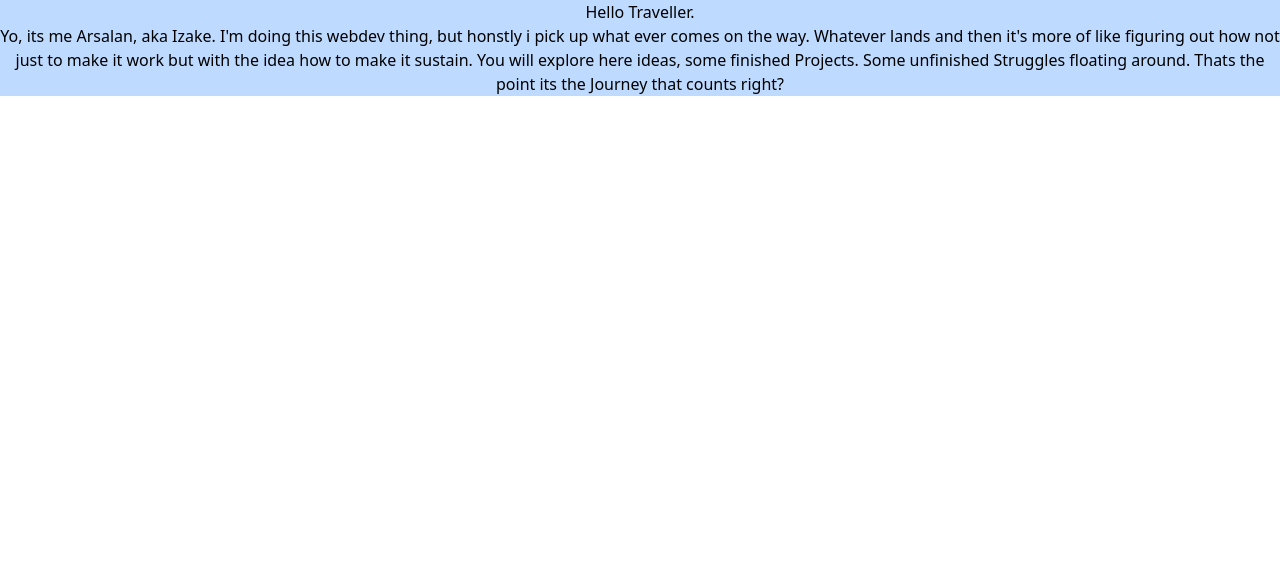
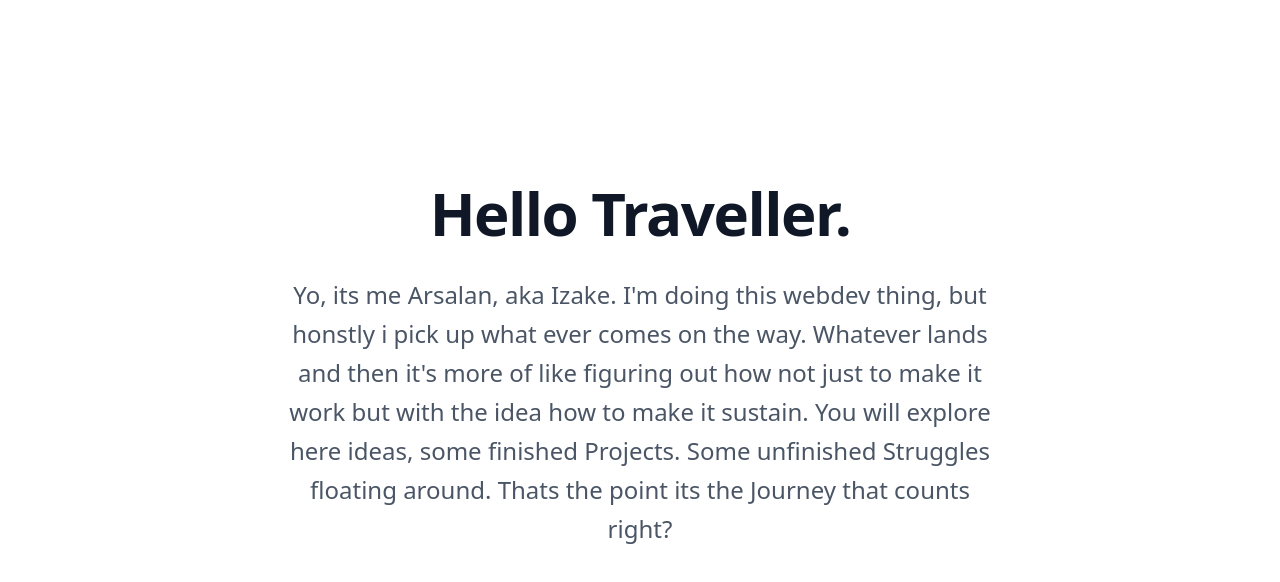
Before and after one commit to i24k3/portfolio, a React (Vite) app: page / in a window 1280 px wide. Shown: the top 582 px of the page. Built offline with nearby package versions, Linux system fonts and the light colour scheme.

Commit message:
add sample hero section

```diff
--- a/src/components/HeroSection.jsx
+++ b/src/components/HeroSection.jsx
@@ -1,19 +1,17 @@
 "use strict";
 
 export const HeroSection = ({data}) => {
-    const headline = data.headline;
-    const subHeadline = data.subHeadline;
-
-    return(
-        <>
-            <div className="bg-blue-200 text-center">
-                <div className="">
-                    <h1 className="">{headline}</h1>
-                </div>
-                <div className="">
-                    <h4>{subHeadline}</h4>
-                </div>
+    const {headline, subHeadline} = data;
+    return (
+        <section className="bg-white text-gray-900 py-44 border-amber-600">
+            <div className="max-w-3xl mx-auto px-6 text-center">
+                <h1 className="text-5xl md:text-6xl font-extrabold leading-tight tracking-tight mb-6">
+                    {headline}
+                </h1>
+                <p className="text-xl md:text-2xl text-gray-600 leading-relaxed">
+                    {subHeadline}
+                </p>
             </div>
-        </>
+        </section>
     );
 }
```
